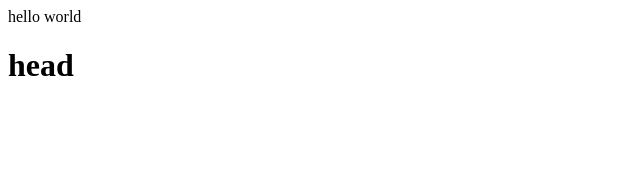
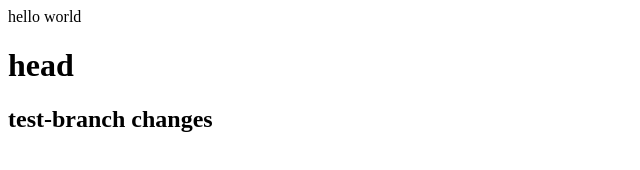
Before and after one commit to yoyo1109/demo-repo, a plain HTML site: page index.html in a window 1280 px wide. Shown: the whole page, without its empty margins (0-640 px from the left). Drawn offline with Linux system fonts and the light colour scheme.

Commit message:
update index in test-branch

```diff
--- a/index.html
+++ b/index.html
@@ -1,2 +1,3 @@
 <div>hello world</div>
 <h1>head</h1>
+<h2>test-branch changes</h2>
```
